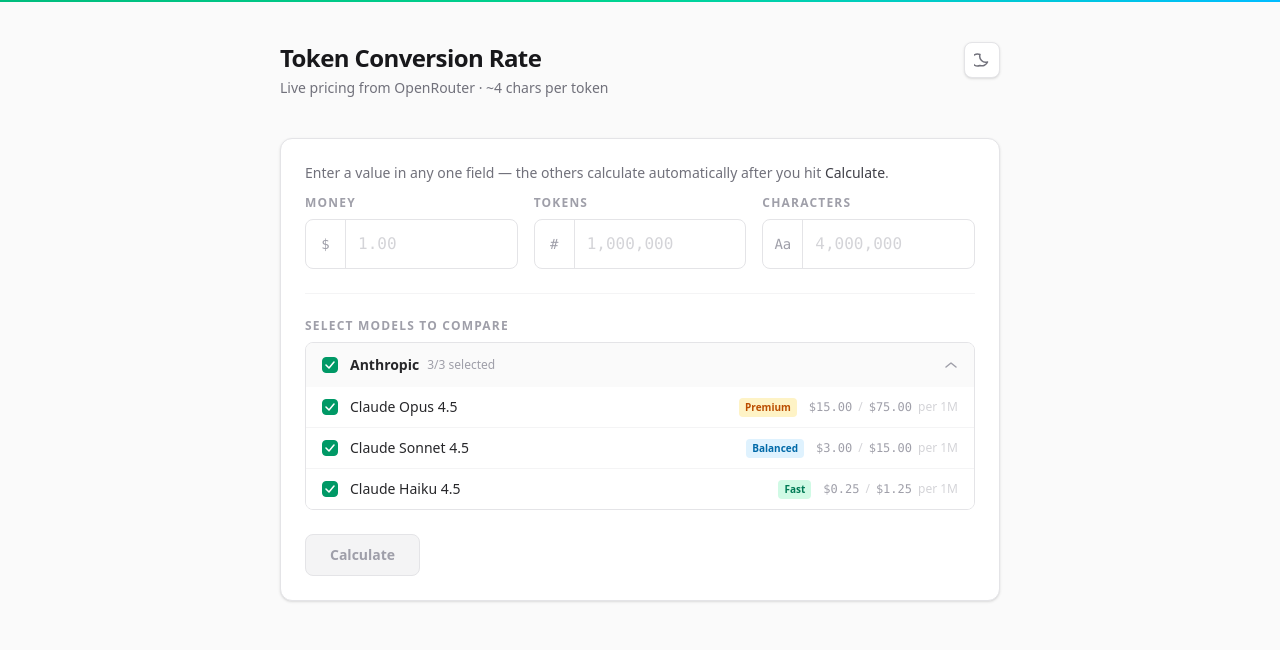
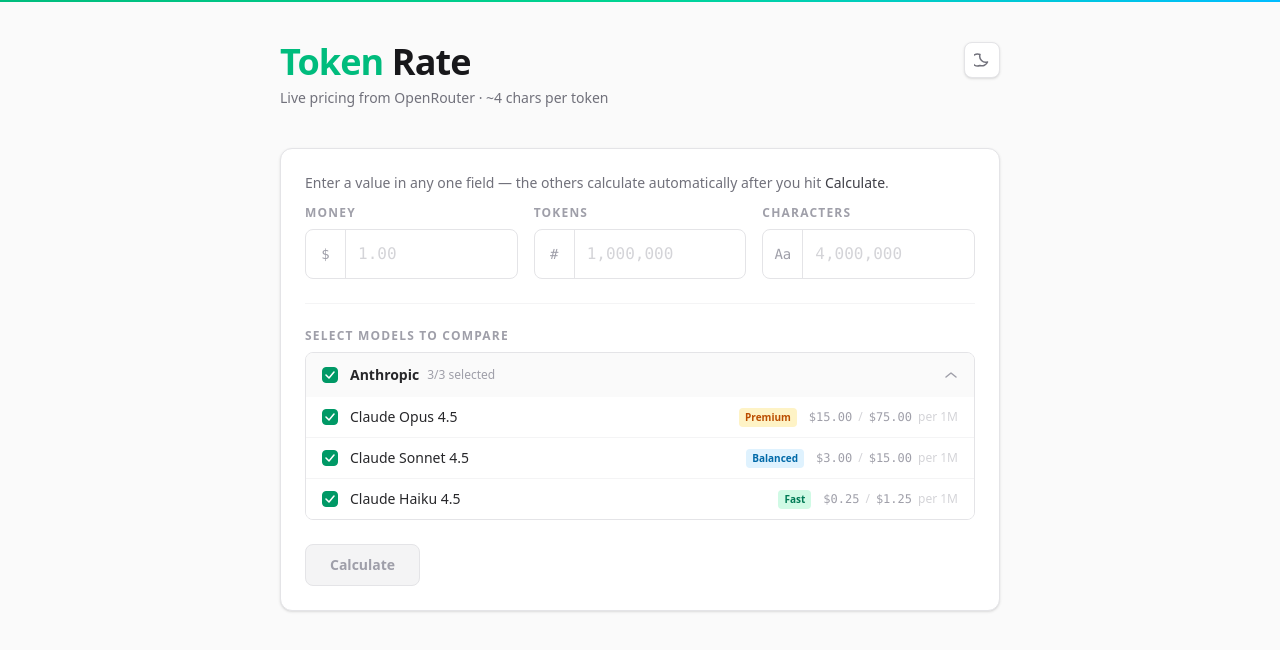
Before and after one commit to Elliott-Crosby/Token-Rate, a Next.js app in the folder app/: page / in a window 1280 px wide. Shown: the top 650 px of the page. Built offline with nearby package versions, Linux system fonts and the light colour scheme; no server answers.

Commit message:
Rename to Token Rate — tab title + styled hero heading

```diff
--- a/app/src/app/layout.tsx
+++ b/app/src/app/layout.tsx
@@ -14,7 +14,7 @@
 })
 
 export const metadata: Metadata = {
-  title: 'Token Conversion Rate',
+  title: 'Token Rate',
   description: 'Convert between money, tokens, and characters across AI models.',
 }
 
--- a/app/src/app/page.tsx
+++ b/app/src/app/page.tsx
@@ -98,10 +98,11 @@
           {/* Header */}
           <div className="flex items-start justify-between mb-10">
             <div>
-              <h1 className="text-2xl font-bold tracking-tight text-zinc-900 dark:text-zinc-50">
-                Token Conversion Rate
+              <h1 className="text-4xl font-black tracking-tight text-zinc-900 dark:text-zinc-50">
+                <span className="text-emerald-500">Token</span>
+                <span className="text-zinc-900 dark:text-zinc-50"> Rate</span>
               </h1>
-              <p className="mt-1 text-sm text-zinc-500 dark:text-zinc-400">
+              <p className="mt-1.5 text-sm text-zinc-500 dark:text-zinc-400">
                 Live pricing from OpenRouter · ~4 chars per token
               </p>
             </div>
```
